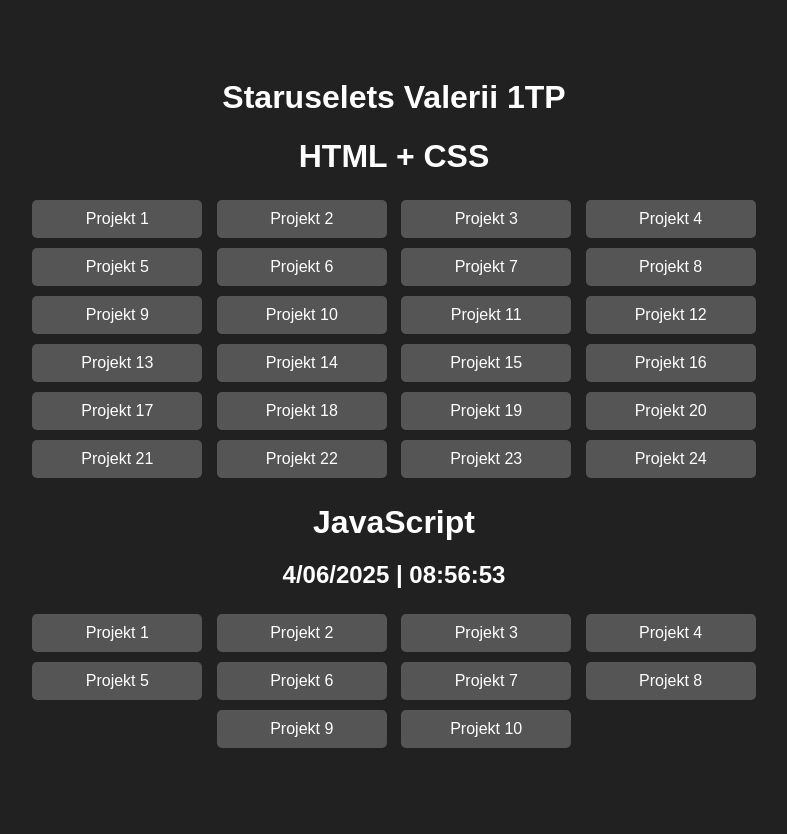
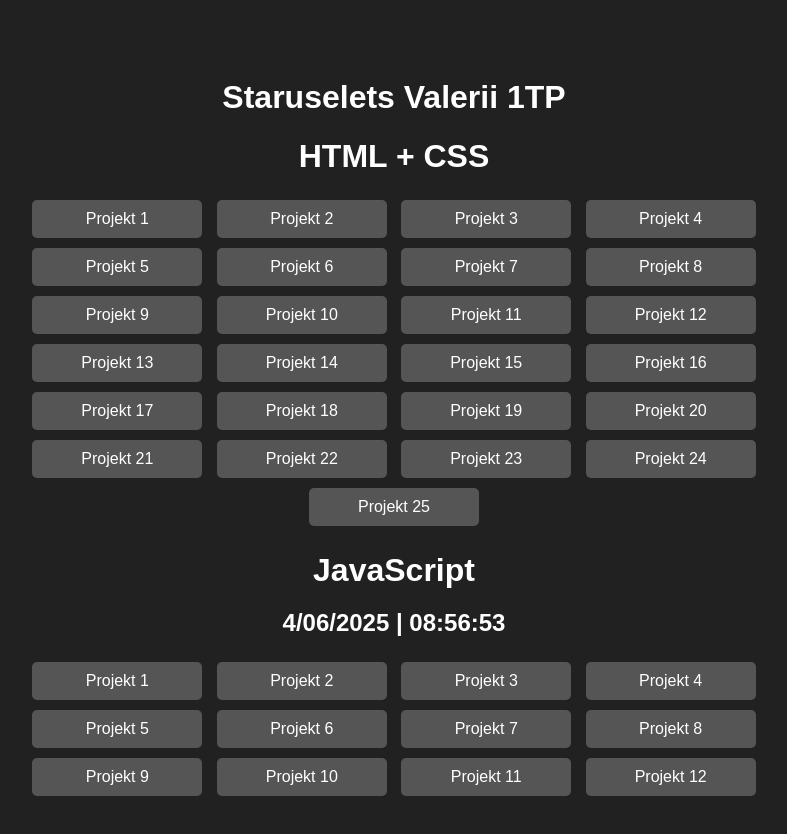
Before and after one commit to ValeriiTP/1TP-projects, a plain HTML site: page index.html in a window 1280 px wide. Shown: the whole page, without its empty margins (246-1033 px from the left). Drawn offline with Linux system fonts and the light colour scheme.

Commit message:
Update index.html

```diff
--- a/index.html
+++ b/index.html
@@ -100,6 +100,7 @@
             <a href="https://valeriitp.github.io/1TP-projects/HTML + CSS/22">Projekt 22</a>
             <a href="https://valeriitp.github.io/1TP-projects/HTML + CSS/23">Projekt 23</a>
             <a href="https://valeriitp.github.io/1TP-projects/HTML + CSS/24">Projekt 24</a>
+            <a href="https://valeriitp.github.io/1TP-projects/HTML + CSS/25">Projekt 25</a>
         </nav>
 
         <h1>JavaScript</h1>
@@ -115,6 +116,8 @@
             <a href="https://valeriitp.github.io/1TP-projects/JavaScript/8">Projekt 8</a>
             <a href="https://valeriitp.github.io/1TP-projects/JavaScript/9">Projekt 9</a>
             <a href="https://valeriitp.github.io/1TP-projects/JavaScript/10">Projekt 10</a>
+            <a href="https://valeriitp.github.io/1TP-projects/JavaScript/11">Projekt 11</a>
+            <a href="https://valeriitp.github.io/1TP-projects/JavaScript/12">Projekt 12</a>
         </nav>
     </div>
 </body>
```
